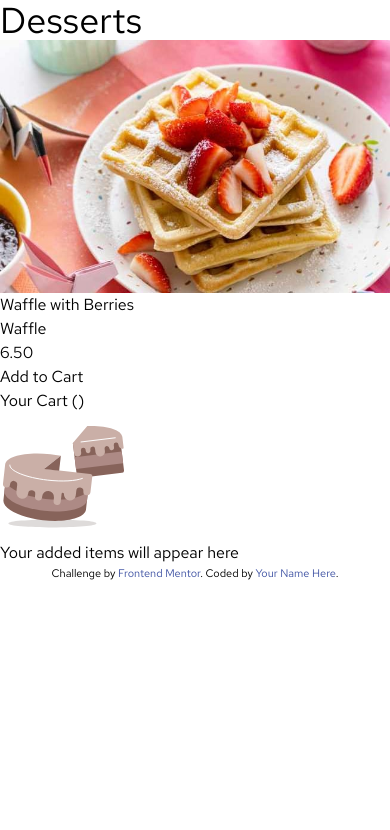
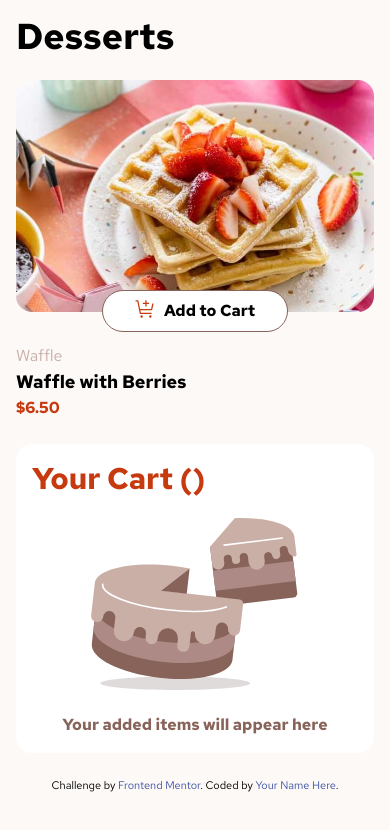
Before and after one commit to SUD58/Frontend-Mentor-Product-List-with-Cart, a website: page index.html in a window 390 px wide. Drawn offline with Linux system fonts and the light colour scheme.

Commit message:
Make basic HTML/CSS layout for mobile

```diff
--- a/index.html
+++ b/index.html
@@ -35,28 +35,47 @@
       }
     </style>
   </head>
-  <body class="font-RedHat">
-    <h1 class="text-4xl">Desserts</h1>
-    <div>
-      <div>
-        <img src="assets/images/image-waffle-mobile.jpg" alt="" />
-        <h3>Waffle with Berries</h3>
-        <h4>Waffle</h4>
-        <p>6.50</p>
-        <button>Add to Cart</button>
+  <body class="font-RedHat bg-Frontend-Rose-50 p-4">
+    <div class="flex flex-col gap-6">
+      <h1 class="text-4xl font-bold">Desserts</h1>
+      <div class="">
+        <div class="flex flex-col">
+          <div class="relative mb-8">
+            <img
+              src="assets/images/image-waffle-mobile.jpg"
+              alt=""
+              class="rounded-2xl"
+            />
+            <button
+              class="border-Frontend-Rose-500 absolute inset-x-0 -bottom-5 mx-auto flex w-fit gap-2 rounded-full border bg-white px-8 py-2"
+            >
+              <img src="assets/images/icon-add-to-cart.svg" alt="" />
+              <p class="font-bold">Add to Cart</p>
+            </button>
+          </div>
+          <h4 class="text-Frontend-Rose-300">Waffle</h4>
+          <h3 class="text-lg font-bold">Waffle with Berries</h3>
+          <p class="text-Frontend-Red font-bold">$6.50</p>
+        </div>
       </div>
-    </div>
-
-    <div>
-      <h2>Your Cart (<span></span>)</h2>
-      <img src="assets/images/illustration-empty-cart.svg" alt="" />
-      <p>Your added items will appear here</p>
-    </div>
-
-    <div class="attribution">
-      Challenge by
-      <a href="https://www.frontendmentor.io?ref=challenge">Frontend Mentor</a>.
-      Coded by <a href="#">Your Name Here</a>.
+      <div class="flex flex-col rounded-2xl bg-white p-4">
+        <h2 class="text-Frontend-Red text-3xl font-bold">
+          Your Cart (<span></span>)
+        </h2>
+        <img
+          src="assets/images/illustration-empty-cart.svg"
+          alt=""
+          class="w-2/3 self-center"
+        />
+        <p class="text-Frontend-Rose-500 self-center font-bold">
+          Your added items will appear here
+        </p>
+      </div>
+      <div class="attribution">
+        Challenge by
+        <a href="https://www.frontendmentor.io?ref=challenge">Frontend Mentor</a
+        >. Coded by <a href="#">Your Name Here</a>.
+      </div>
     </div>
   </body>
 </html>
```
Also changed, not shown: output.css.
